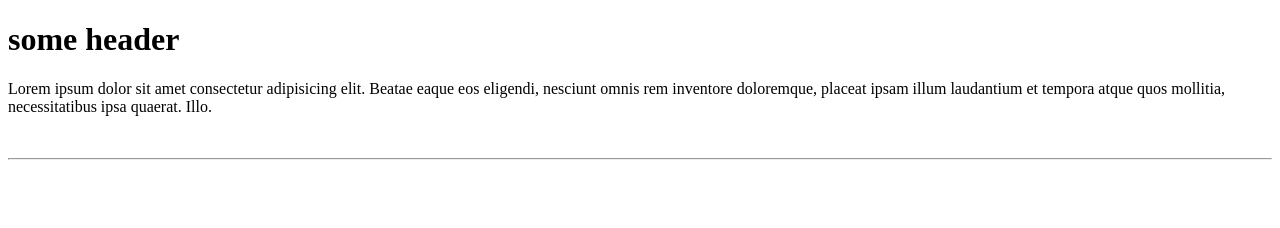
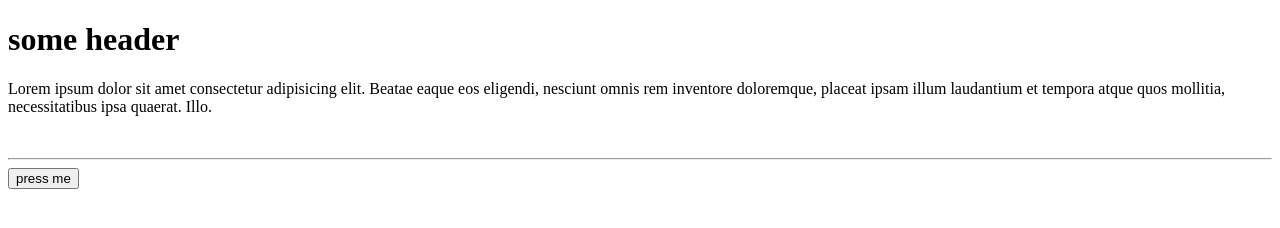
Before and after one commit to blackNumberThree/myProject, a plain HTML site: page index.html in a window 1280 px wide. Drawn offline with Linux system fonts and the light colour scheme.

Commit message:
add button

```diff
--- a/index.html
+++ b/index.html
@@ -1,6 +1,6 @@
 <!DOCTYPE html>
-<html lang="en">
-  <head>
+<htm lang="en">
+  <hd>
     <meta charset="UTF-8" />
     <meta name="viewport" content="width=device-width, initial-scale=1.0" />
     <title>Document</title>
@@ -14,6 +14,7 @@
       Illo.
     </p>
     <img src="./img.jpg" alt="" />
-    <hr/>
+    <hr />
+    <button>press me</button>
   </body>
 </html>
```
